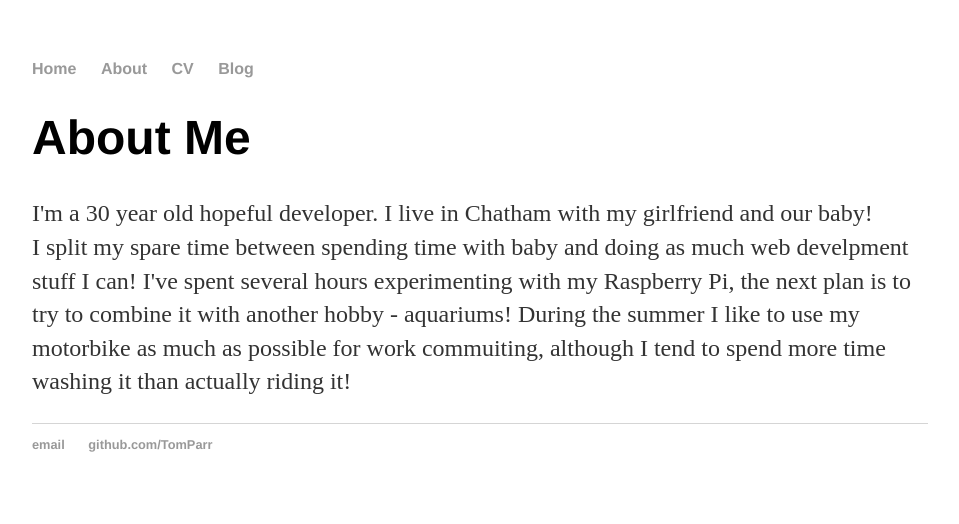
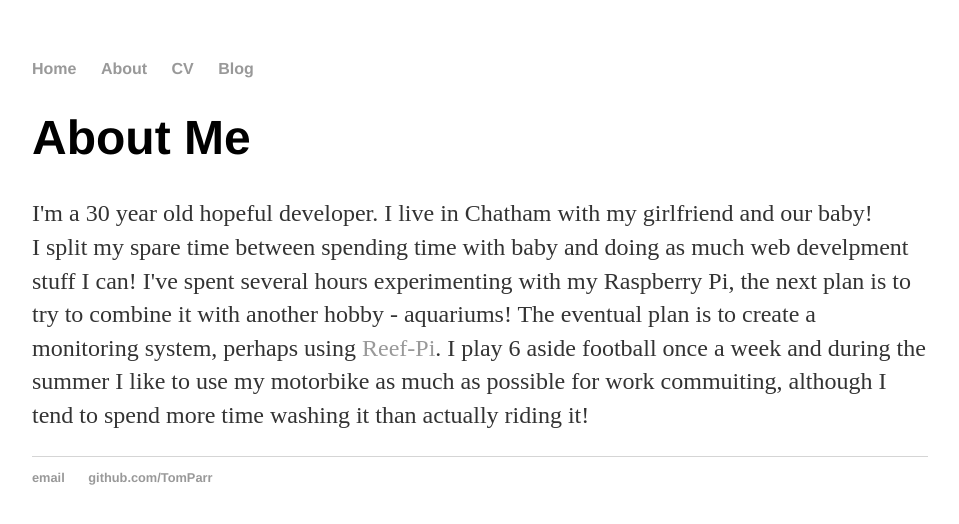
Before and after one commit to TomParr/TomParr.github.io, a Jekyll site: the page built from about/index.html, in a window 1280 px wide. Shown: the top 524 px of the page, without its empty margins (160-1119 px from the left). Built offline with Jekyll 4.4.1, drawn with Linux system fonts in a browser that asks for light colours.

Commit message:
Update index.html

```diff
--- a/about/index.html
+++ b/about/index.html
@@ -6,6 +6,6 @@ title: Tom Parr - About
 	<h1>About Me</h1>
 	<p> I'm a 30 year old hopeful developer. I live in Chatham with my girlfriend and our baby! <br />
 		I split my spare time between spending time with baby and doing as much web develpment stuff I can!
-		I've spent several hours experimenting with my Raspberry Pi, the next plan is to try to combine it with another hobby - aquariums!
-		During the summer I like to use my motorbike as much as possible for work commuiting, although I tend to spend more time washing it than actually riding it!</p>
+		I've spent several hours experimenting with my Raspberry Pi, the next plan is to try to combine it with another hobby - aquariums! The eventual plan is to create a monitoring system, perhaps using <a href https://reef-pi.github.io/>Reef-Pi</a>.
+		I play 6 aside football once a week and during the summer I like to use my motorbike as much as possible for work commuiting, although I tend to spend more time washing it than actually riding it!</p>
 </div><!-- /.blurb -->
```
